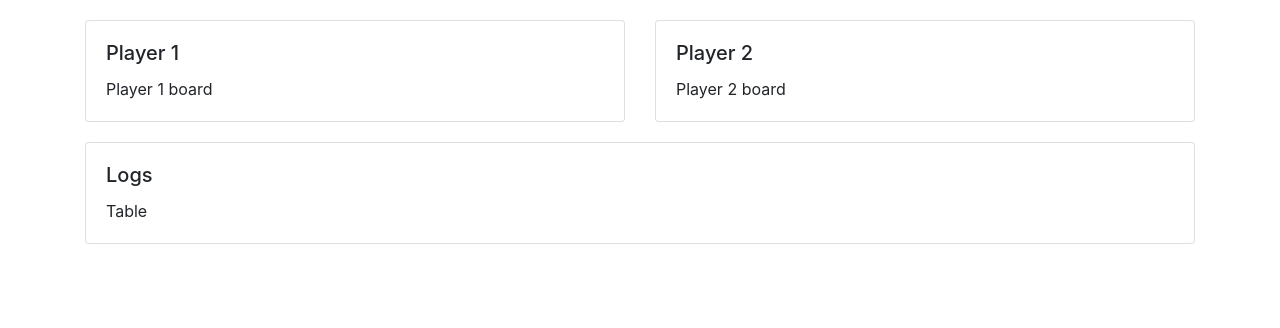
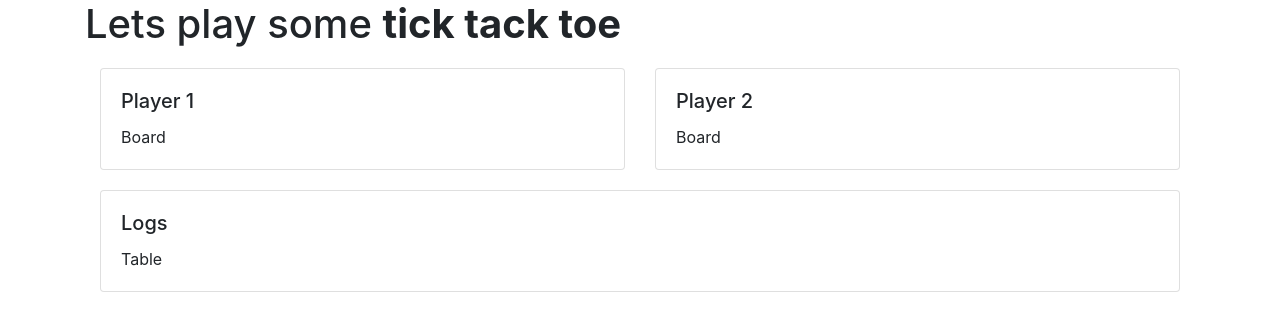
Before and after one commit to LiudasDEM/xo-frontend, a React app: page / in a window 1280 px wide. Shown: the top 328 px of the page. Built offline with nearby package versions, Linux system fonts and the light colour scheme.

Commit message:
refactor some structure * render task logic in layout * add alerts context * extract board and table components

```diff
--- a/src/components/App.jsx
+++ b/src/components/App.jsx
@@ -1,52 +1,35 @@
 import React from 'react'
 
-import { Fade, Container, Row, Col, Card } from 'react-bootstrap'
+import { Fade, Container, Alert, Row, Col } from 'react-bootstrap'
 
 
 import ErrorBoundary from './ErrorBoundary'
+import Layout from './Layout'
+
+
+import { useAlerts } from '../contexts/AlertsContext'
 
 
 function App() {
+	const { alerts, removeAlert, showAlert } = useAlerts()
+
 	return <Fade in>
-		<Container style={{ marginTop: '20px' }}>
-			<Row>
-				<Col md={6} lg={6}>
-					<Card>
-						<Card.Body>
-							<Card.Title>
-								Player 1
-							</Card.Title>
-							<ErrorBoundary>
-								Player 1 board
-							</ErrorBoundary>
-						</Card.Body>
-					</Card>
-				</Col>
-				<Col md={6} lg={6}>
-					<Card>
-						<Card.Body>
-							<Card.Title>
-								Player 2
-							</Card.Title>
-							<ErrorBoundary>
-								Player 2 board
-							</ErrorBoundary>
-						</Card.Body>
-					</Card>
-				</Col>
-			</Row>
+		<Container>
+			<ErrorBoundary>
+				<h1>Lets play some <strong onClick={() => { showAlert('Let\'s gooo') }}>tick tack toe</strong></h1>
+				<Layout />
+			</ErrorBoundary>
 			<Row style={{ marginTop: '20px' }}>
-				<Col lg={12} md={12}>
-					<Card>
-						<Card.Body>
-							<Card.Title>
-								Logs
-							</Card.Title>
-							<ErrorBoundary>
-								Table
-							</ErrorBoundary>
-						</Card.Body>
-					</Card>
+				<Col md={{ span: 3, offset: 9 }} lg={2}>
+					<div className="alert-box">
+						{alerts.map((alert, i) => (
+							<Alert
+								className="alert__content" key={i} dismissible
+								variant={alert.variant} onClose={() => removeAlert(alert)}>
+								{alert.text}
+							</Alert>
+						))}
+					</div>
 				</Col>
 			</Row>
 		</Container>
--- /dev/null
+++ b/src/components/Board.jsx
@@ -0,0 +1,11 @@
+import React from 'react'
+
+
+function Board() {
+	return <>
+		Board
+	</>
+}
+
+
+export default Board
--- /dev/null
+++ b/src/components/Layout.jsx
@@ -0,0 +1,59 @@
+import React from 'react'
+
+import { Fade, Container, Row, Col, Card } from 'react-bootstrap'
+
+import ErrorBoundary from './ErrorBoundary'
+
+import Board from './Board'
+import Table from './Table'
+
+
+function Layout() {
+	return <Fade in>
+		<Container style={{ marginTop: '20px' }}>
+			<Row>
+				<Col md={6} lg={6}>
+					<Card>
+						<Card.Body>
+							<Card.Title>
+								Player 1
+							</Card.Title>
+							<ErrorBoundary>
+								<Board />
+							</ErrorBoundary>
+						</Card.Body>
+					</Card>
+				</Col>
+				<Col md={6} lg={6}>
+					<Card>
+						<Card.Body>
+							<Card.Title>
+								Player 2
+							</Card.Title>
+							<ErrorBoundary>
+								<Board />
+							</ErrorBoundary>
+						</Card.Body>
+					</Card>
+				</Col>
+			</Row>
+			<Row style={{ marginTop: '20px' }}>
+				<Col lg={12} md={12}>
+					<Card>
+						<Card.Body>
+							<Card.Title>
+								Logs
+							</Card.Title>
+							<ErrorBoundary>
+								<Table />
+							</ErrorBoundary>
+						</Card.Body>
+					</Card>
+				</Col>
+			</Row>
+		</Container>
+	</Fade>
+}
+
+
+export default Layout
--- /dev/null
+++ b/src/components/Table.jsx
@@ -0,0 +1,11 @@
+import React from 'react'
+
+
+function Table() {
+	return <>
+		Table
+	</>
+}
+
+
+export default Table
--- /dev/null
+++ b/src/contexts/AlertsContext.jsx
@@ -0,0 +1,73 @@
+import React, { createContext, useState, useContext, useCallback } from 'react'
+import PropTypes from 'prop-types'
+
+
+const AlertContext = createContext()
+
+
+export function ProvideAlerts({ children }) {
+	const alerts = useProvideAlerts()
+	return <AlertContext.Provider value={alerts}>{children}</AlertContext.Provider>
+}
+
+
+ProvideAlerts.propTypes = {
+	children: PropTypes.any,
+}
+
+
+export function useAlerts() {
+	return useContext(AlertContext)
+}
+
+
+export function useProvideAlerts() {
+	const [alerts, setAlerts] = useState([])
+
+	const removeAlert = useCallback(function removeAlert(alert) {
+		clearTimeout(alert.timeout)
+		setAlerts(alerts => alerts.filter(x => x !== alert))
+	}, [])
+
+	const showAlert = useCallback(function showAlert(value) {
+		let alert = {}
+
+		if (value instanceof TypeError) {
+			console.error(value)
+			alert = {
+				text: 'Something went wrong',
+				variant: 'danger',
+			}
+		}
+		else if (value instanceof Error) {
+			alert = {
+				text: value.message,
+				variant: 'danger',
+			}
+		}
+		else if (value.status) {
+			alert = {
+				text: value.data && value.data.extra
+					? value.data.extra
+					: value.statusText,
+				variant: 'danger',
+			}
+		}
+		else if (value.text) {
+			alert = {
+				...value,
+			}
+		}
+		else {
+			alert = {
+				text: value,
+				variant: 'success',
+			}
+		}
+
+		alert.timeout = setTimeout(() => removeAlert(alert), 5000)
+		setAlerts(alerts => [...alerts, alert])
+	}, [removeAlert])
+
+	return { alerts, setAlerts, removeAlert, showAlert }
+}
--- a/src/index.jsx
+++ b/src/index.jsx
@@ -3,9 +3,8 @@ import ReactDOM from 'react-dom'
 
 import 'bootstrap/dist/css/bootstrap.min.css'
 
-
+import { ProvideAlerts } from './contexts/AlertsContext'
 import App from './components/App'
-import ErrorBoundary from './components/ErrorBoundary'
 
 
 window._logError = function (event) {
@@ -18,4 +17,9 @@ window._logError = function (event) {
 window.addEventListener('error', window._logError)
 
 
-ReactDOM.render(<ErrorBoundary><App /></ErrorBoundary>, document.getElementById('app'))
+const jsx = <ProvideAlerts>
+	<App />
+</ProvideAlerts>
+
+
+ReactDOM.render(jsx, document.getElementById('app'))
```
